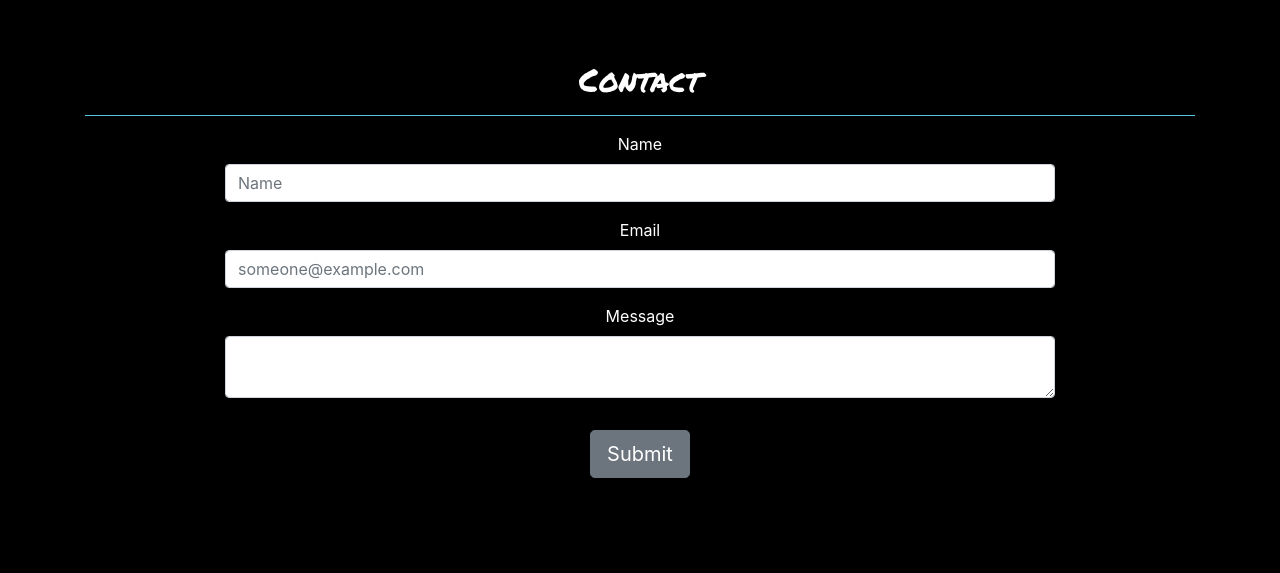
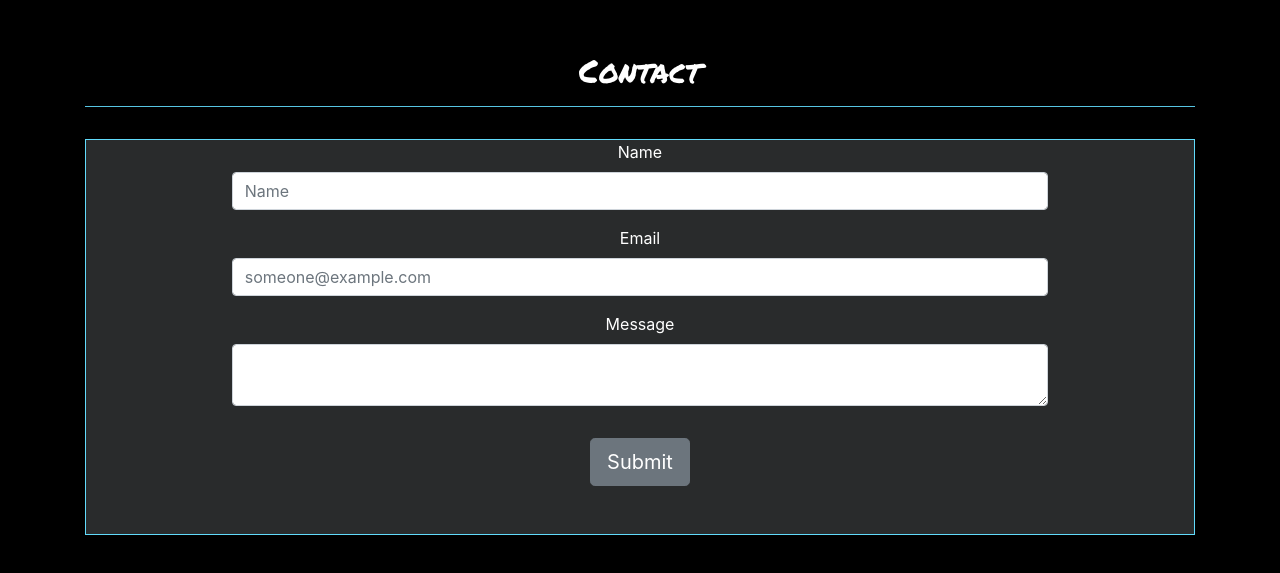
Before and after one commit to mshuber1981/react-contact-form, a React (Create React App) app: page / in a window 1280 px wide. Shown: the part 107-680 px from the top of the page. Built offline with nearby package versions, Linux system fonts and the light colour scheme.

Commit message:
Updating form styles

```diff
--- a/src/index.css
+++ b/src/index.css
@@ -24,3 +24,12 @@ hr {
   background-color: var(--react-blue);
   margin: 2rem auto 2rem auto;
 }
+
+/* Contact Form
+************************************************************** */
+form {
+  margin-top: 2rem;
+  padding: 0 0.5rem 0 0.5rem;
+  border: 0.1rem solid var(--react-blue);
+  background-color: #292b2c;
+}
```
